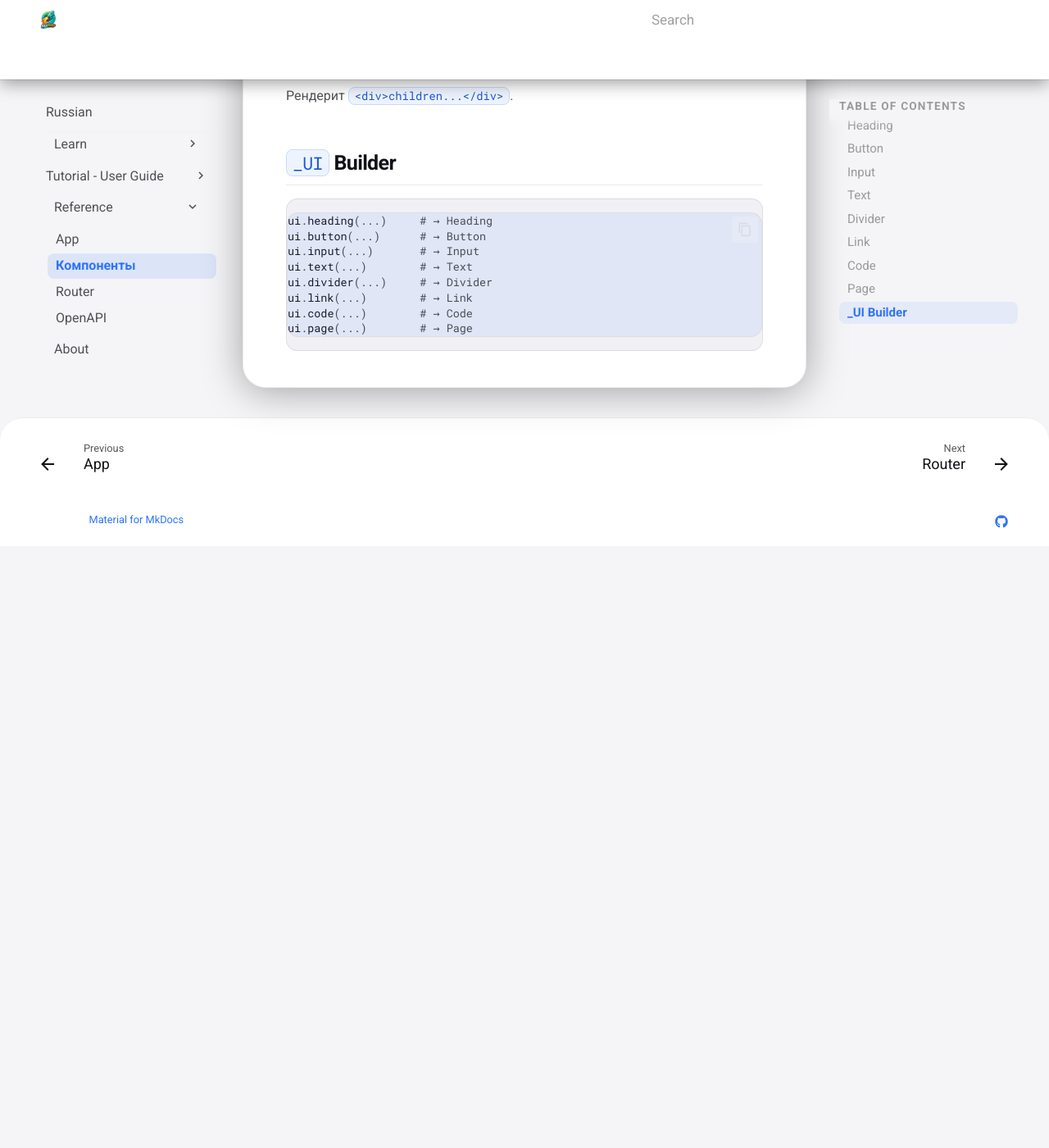
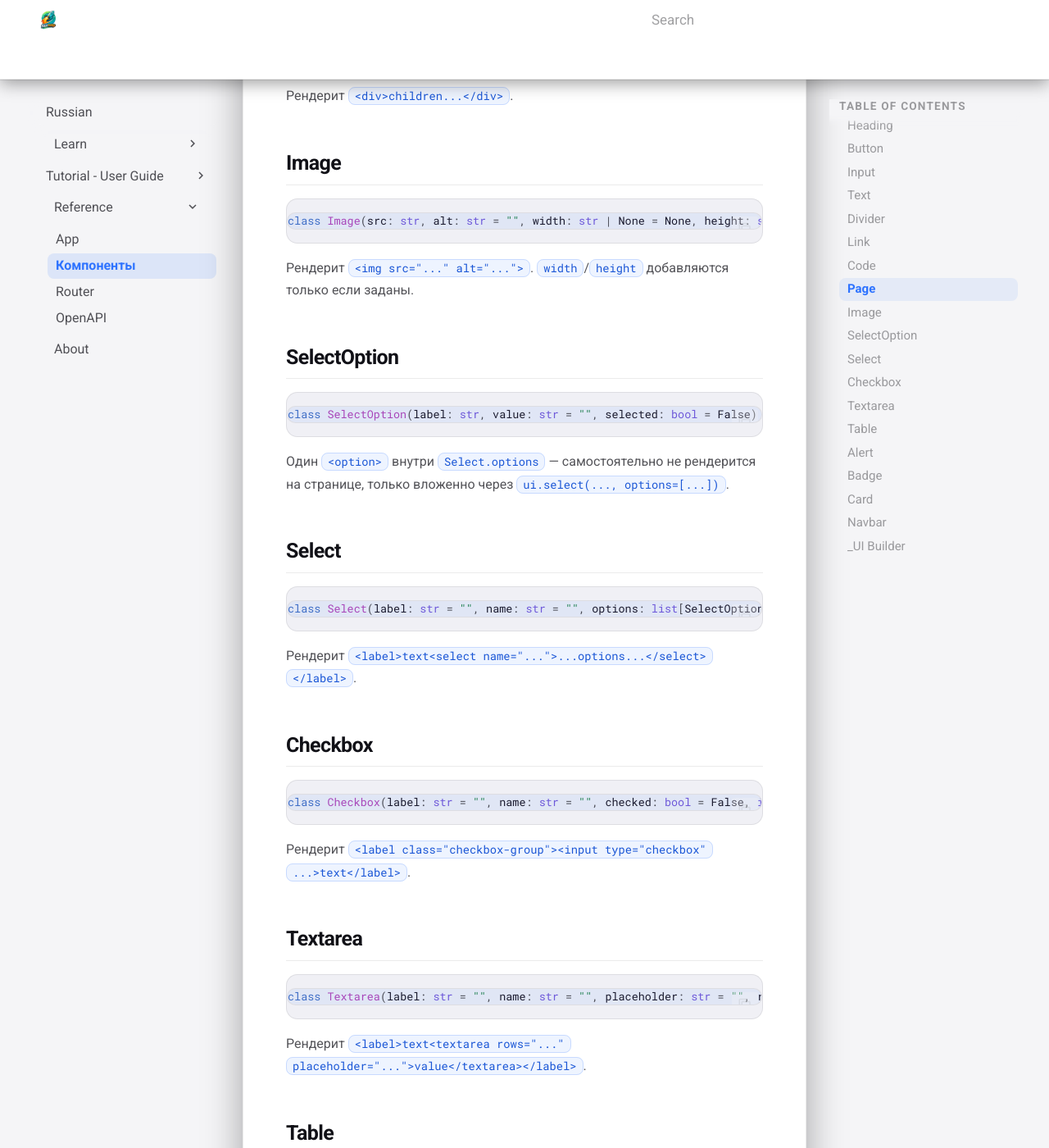
Before and after one commit to ndugram/fastui2, an MkDocs documentation site: the page built from docs/ru/reference/components.md, in a window 1280 px wide and 1400 px high, scrolled down 1866 px. Shown: the whole window at 82% size. Built offline with MkDocs 1.6.1 and Material for MkDocs 9.7.7, drawn with Linux system fonts in a browser that asks for light colours; comment, search, counter and statistics services are not loaded; before the commit the page ends 2532 px from its top, so only the background shows below that; some of the changed text lies outside the part shown.

Commit message:
docs: update components.md

````diff
--- a/docs/ru/reference/components.md
+++ b/docs/ru/reference/components.md
@@ -66,6 +66,86 @@ class Page(components: list[Component] = [], id: str = "", class_name: str = "",
 
 Рендерит `<div>children...</div>`.
 
+## Image
+
+```python
+class Image(src: str, alt: str = "", width: str | None = None, height: str | None = None, id: str = "", class_name: str = "", style: str = "")
+```
+
+Рендерит `<img src="..." alt="...">`. `width`/`height` добавляются только если заданы.
+
+## SelectOption
+
+```python
+class SelectOption(label: str, value: str = "", selected: bool = False)
+```
+
+Один `<option>` внутри `Select.options` — самостоятельно не рендерится на странице, только вложенно через `ui.select(..., options=[...])`.
+
+## Select
+
+```python
+class Select(label: str = "", name: str = "", options: list[SelectOption] = [], id: str = "", class_name: str = "", style: str = "")
+```
+
+Рендерит `<label>text<select name="...">...options...</select></label>`.
+
+## Checkbox
+
+```python
+class Checkbox(label: str = "", name: str = "", checked: bool = False, id: str = "", class_name: str = "", style: str = "")
+```
+
+Рендерит `<label class="checkbox-group"><input type="checkbox" ...>text</label>`.
+
+## Textarea
+
+```python
+class Textarea(label: str = "", name: str = "", placeholder: str = "", rows: int = 3, value: str = "", id: str = "", class_name: str = "", style: str = "")
+```
+
+Рендерит `<label>text<textarea rows="..." placeholder="...">value</textarea></label>`.
+
+## Table
+
+```python
+class Table(headers: list[str] = [], rows: list[list[str]] = [], id: str = "", class_name: str = "", style: str = "")
+```
+
+Рендерит `<table>` с `<thead>` (если заданы `headers`) и `<tbody>` из `rows`.
+
+## Alert
+
+```python
+class Alert(content: str, type: str = "info", id: str = "", class_name: str = "", style: str = "")
+```
+
+Рендерит `<div class="alert alert-{type}">content</div>`. `type`: `info`, `success`, `warning`, `error`.
+
+## Badge
+
+```python
+class Badge(content: str, type: str = "default", id: str = "", class_name: str = "", style: str = "")
+```
+
+Рендерит `<span class="badge badge-{type}">content</span>`. `type`: `default`, `primary`, `success`, `warning`, `error`.
+
+## Card
+
+```python
+class Card(header: list[Component] = [], body: list[Component] = [], footer: list[Component] = [], id: str = "", class_name: str = "", style: str = "")
+```
+
+Рендерит `<div class="card">` с секциями `.card-header`/`.card-body`/`.card-footer` — каждая только если список не пуст.
+
+## Navbar
+
+```python
+class Navbar(brand: str = "", links: list[tuple[str, str]] = [], id: str = "", class_name: str = "", style: str = "")
+```
+
+Рендерит `<nav>` с `.nav-brand` и ссылками `.nav-link` из пар `(label, url)`.
+
 ## `_UI` Builder
 
 ```python
@@ -77,4 +157,14 @@ ui.divider(...)     # → Divider
 ui.link(...)        # → Link
 ui.code(...)        # → Code
 ui.page(...)        # → Page
+ui.image(...)       # → Image
+ui.select(...)      # → Select
+ui.option(...)      # → SelectOption
+ui.checkbox(...)    # → Checkbox
+ui.textarea(...)    # → Textarea
+ui.table(...)       # → Table
+ui.alert(...)       # → Alert
+ui.badge(...)       # → Badge
+ui.card(...)        # → Card
+ui.navbar(...)      # → Navbar
 ```
````
